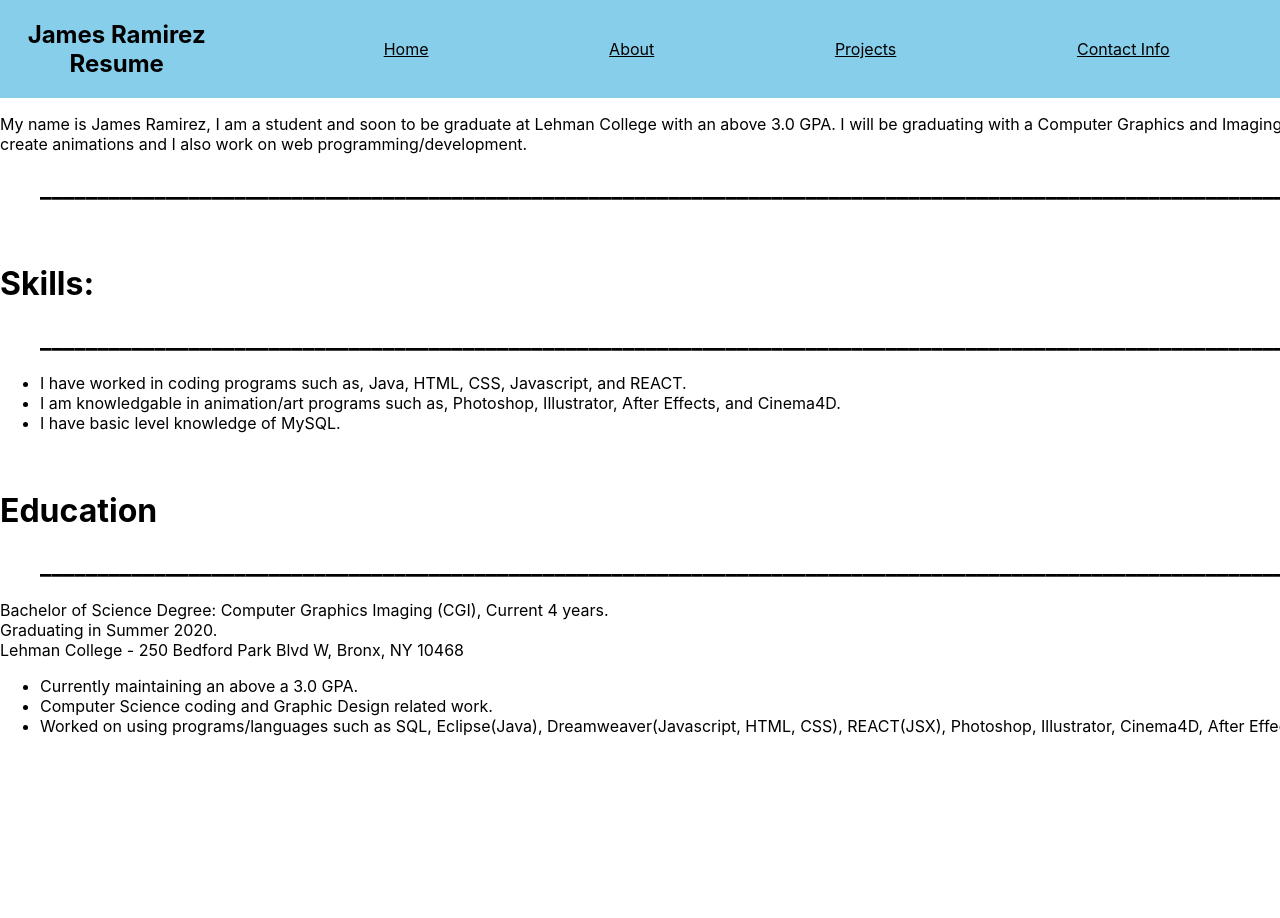
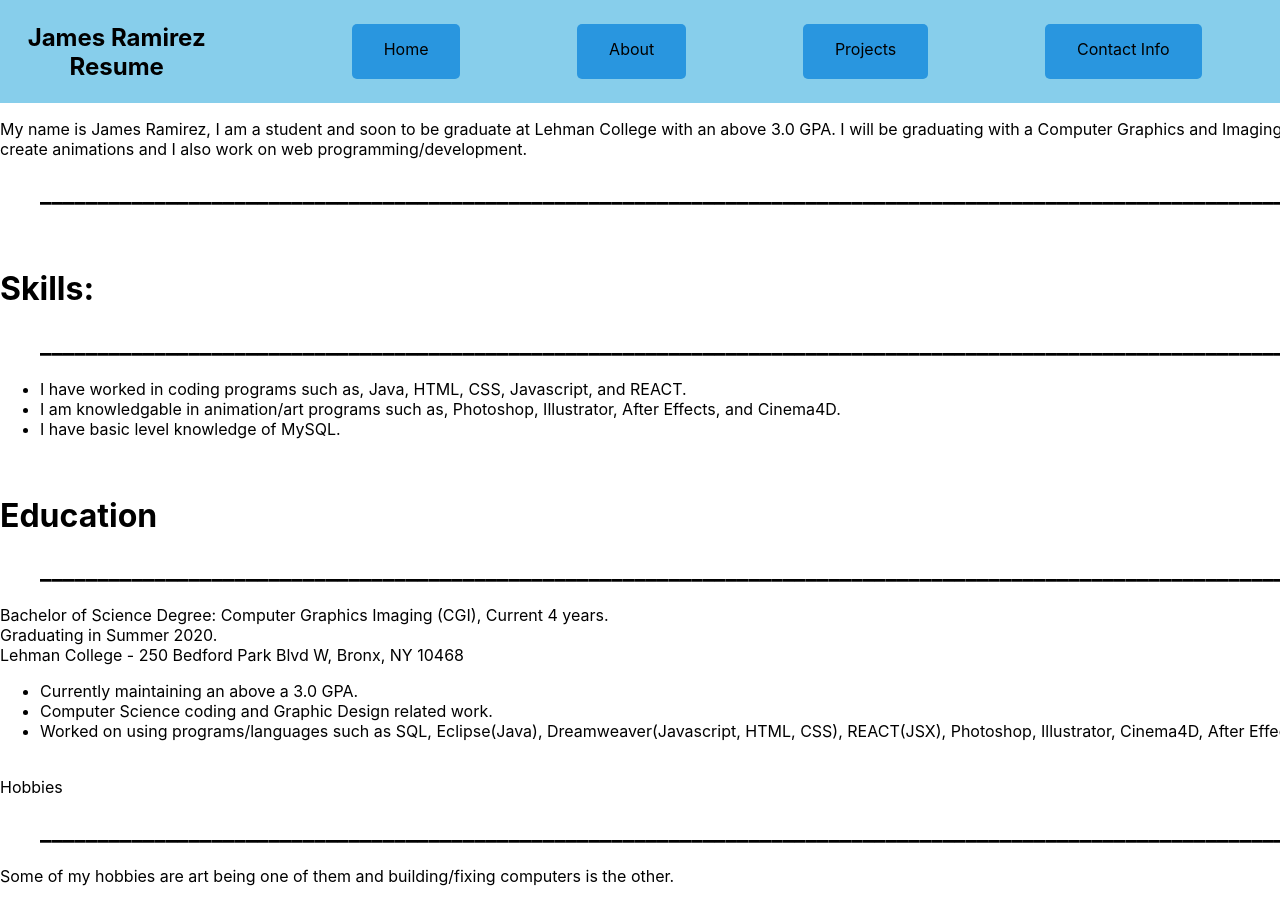
Before and after one commit to Jramire16/jramire16.github.io, a React (Create React App) app: page /about in a window 1280 px wide. Shown: the top 918 px of the page. Before the commit the page ends 800 px from the top, so only its background shows below. Built offline with nearby package versions, Linux system fonts and the light colour scheme.

Commit message:
Created some buttons for the nav bar

```diff
--- a/src/App.css
+++ b/src/App.css
@@ -1,7 +1,18 @@
 .App {
   text-align: center;
 }
+a:link{
+  text-decoration: none;
 
+}
+a:hover{
+  text-decoration: none;
+
+}
+a:visited{
+  text-decoration: underline;
+
+}
 nav{
   display: flex;
   justify-content: space-around;
@@ -17,8 +28,21 @@ nav{
   justify-content: space-around;
   align-items: left;
   list-style: none;
+  text-decoration: none;
   margin: 20px;
 
+}
+.button{
+  background-color: rgb(41, 150, 223);
+  border-radius: 5px;
+  padding: 15px 32px 20px;
+  text-align: center;
+  display: inline-block;
+  font-size: 16px;
+  margin: 4px 2px;
+  cursor: pointer;
+  color: black;
+  text-decoration: none;
 }
 .about{
   display: flex;
@@ -40,4 +64,5 @@ nav{
   justify-content: space-around;
   text-align: center;
   color: black;
+
 }
--- a/src/Components/About.js
+++ b/src/Components/About.js
@@ -46,9 +46,15 @@ const About = () => (
         <li>Computer Science coding and Graphic Design related work. </li>
         <li>Worked on using programs/languages such as SQL, Eclipse(Java), Dreamweaver(Javascript, HTML, CSS), REACT(JSX), Photoshop, Illustrator, Cinema4D, After Effects, Adobe Premiere Pro.</li>
         </ul>
+        <br></br>
+
+        Hobbies
+        <ul><h2>______________________________________________________________________________________________________________________________</h2></ul>
+        <p>Some of my hobbies are art being one of them and building/fixing computers is the other.</p>
         </p>
 
     </p>
+
   </div>
 )
 
--- a/src/Components/Nav.js
+++ b/src/Components/Nav.js
@@ -6,27 +6,34 @@ import { Link } from "react-router-dom";
 function Nav(){
     const navStyle = {
         color: 'black'
+
     };
 
     return(
-      <nav>
-        <h1>James Ramirez Resume</h1>
+
+            <nav className="a:link">
+        <Link className="a:link" style={navStyle} to="/home">
+            <h1>James Ramirez Resume</h1>
+        </Link>
         <ul className="nav-links">
-            <Link style={navStyle} to="/home">
+            <Link className="button"  to="/home">
             <li>Home</li>
             </Link>
-            <Link style={navStyle} to="/about">
+            <Link className="button" to="/about">
                 <li>About</li>
             </Link>
-            <Link style={navStyle} to="/projects">
+            <Link className="button" to="/projects">
                 <li>Projects</li>
             </Link>
-            <Link style={navStyle} to="/contactme">
+            <Link className="button" to="/contactme">
                 <li>Contact Info</li>
             </Link>
 
         </ul>
-      </nav>
+        </nav>
+
+
+
     )
 }
 
```
